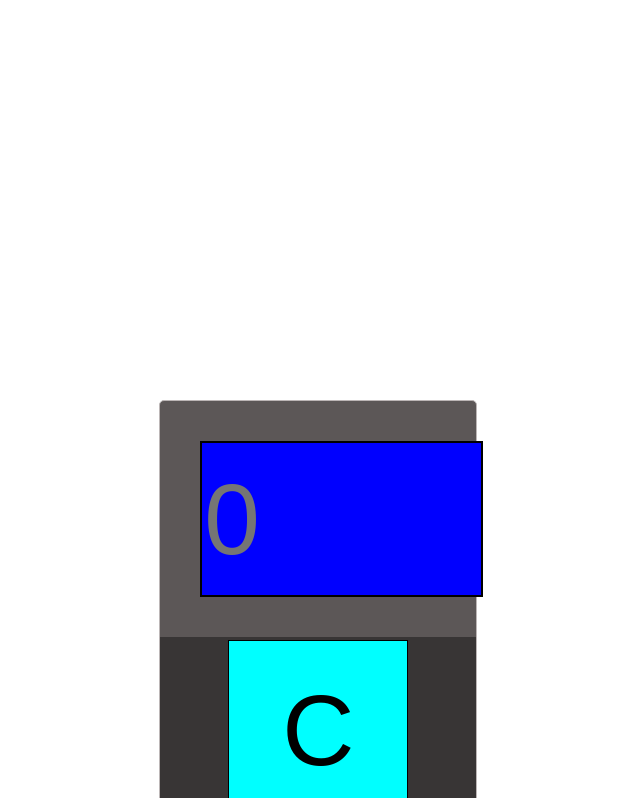
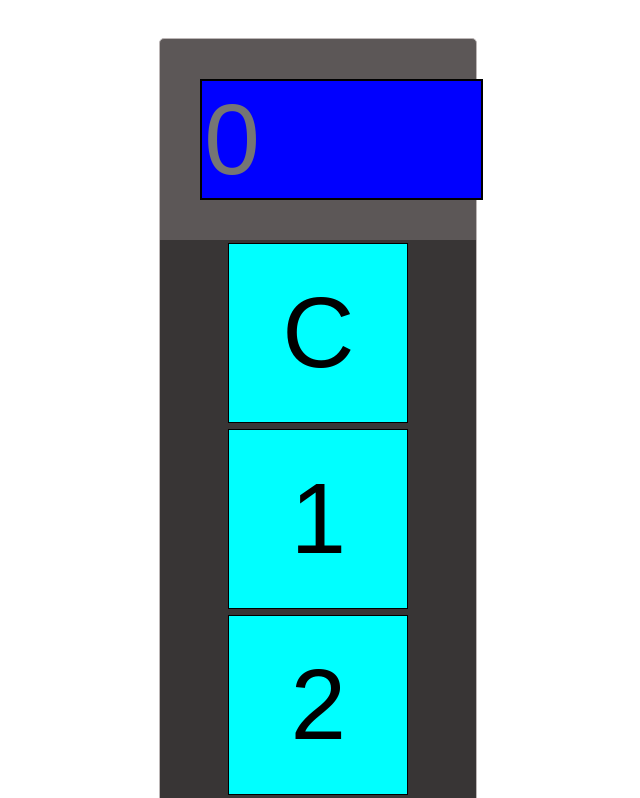
Before and after one commit to Ranj8521Kumar/calculator, a plain HTML site: page index.html in a window 1280 px wide. Shown: the top 798 px of the page, without its empty margins (367-1007 px from the left). Drawn offline with Linux system fonts and the light colour scheme.

Commit message:
change in css file

```diff
--- a/style.css
+++ b/style.css
@@ -6,13 +6,13 @@
     background-color: rgb(92, 87, 87);
     margin-left: 41%;
     margin-right: 50%;
-    margin-top: 400px;
+    margin-top: 3%;
 }
 
 #display{
     margin: 40px;
     width: 87%;
-    height: 150px;
+    height: 15%;
     font-size: 100px;
     background-color: blue;
     border: 2px solid black;
```
